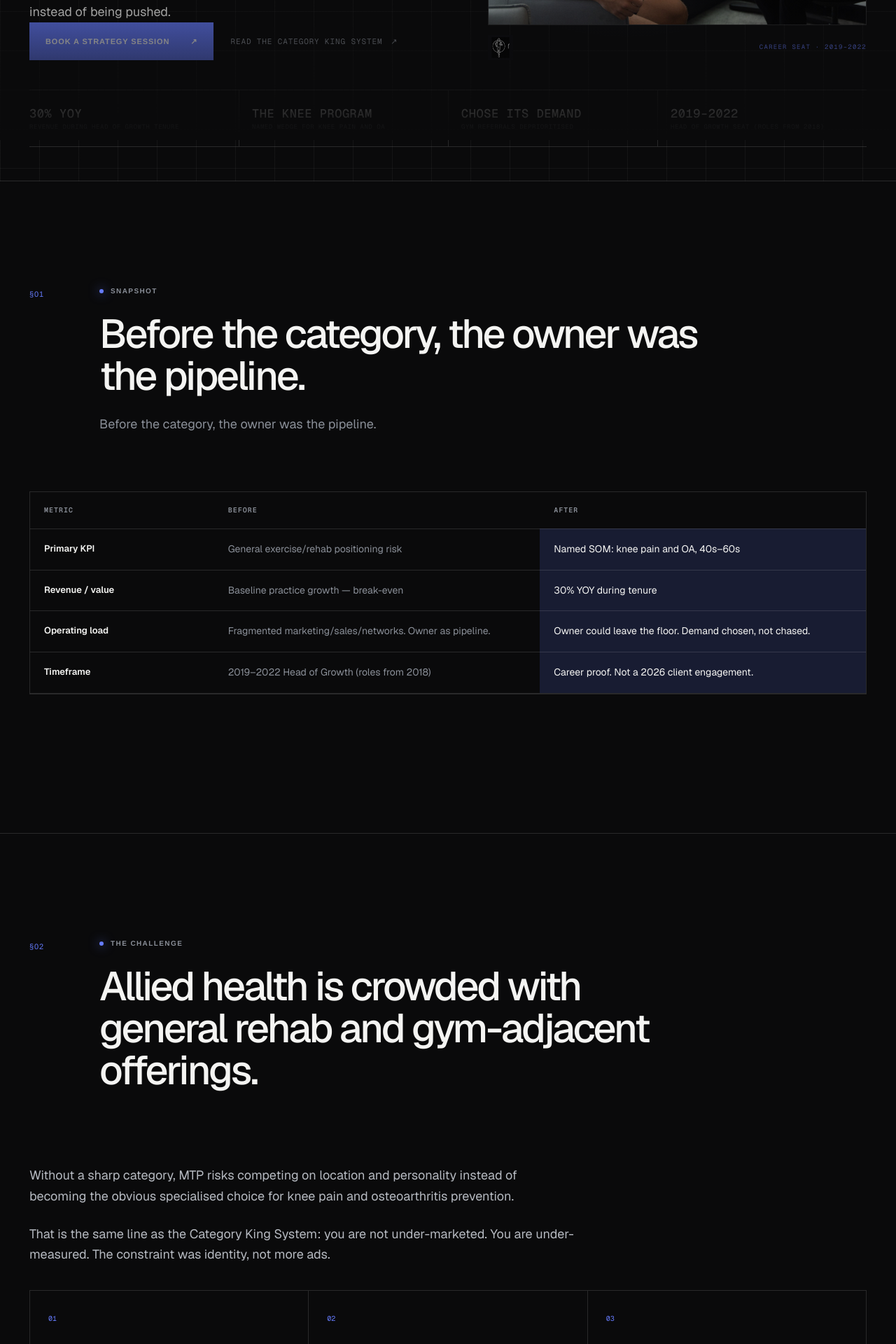
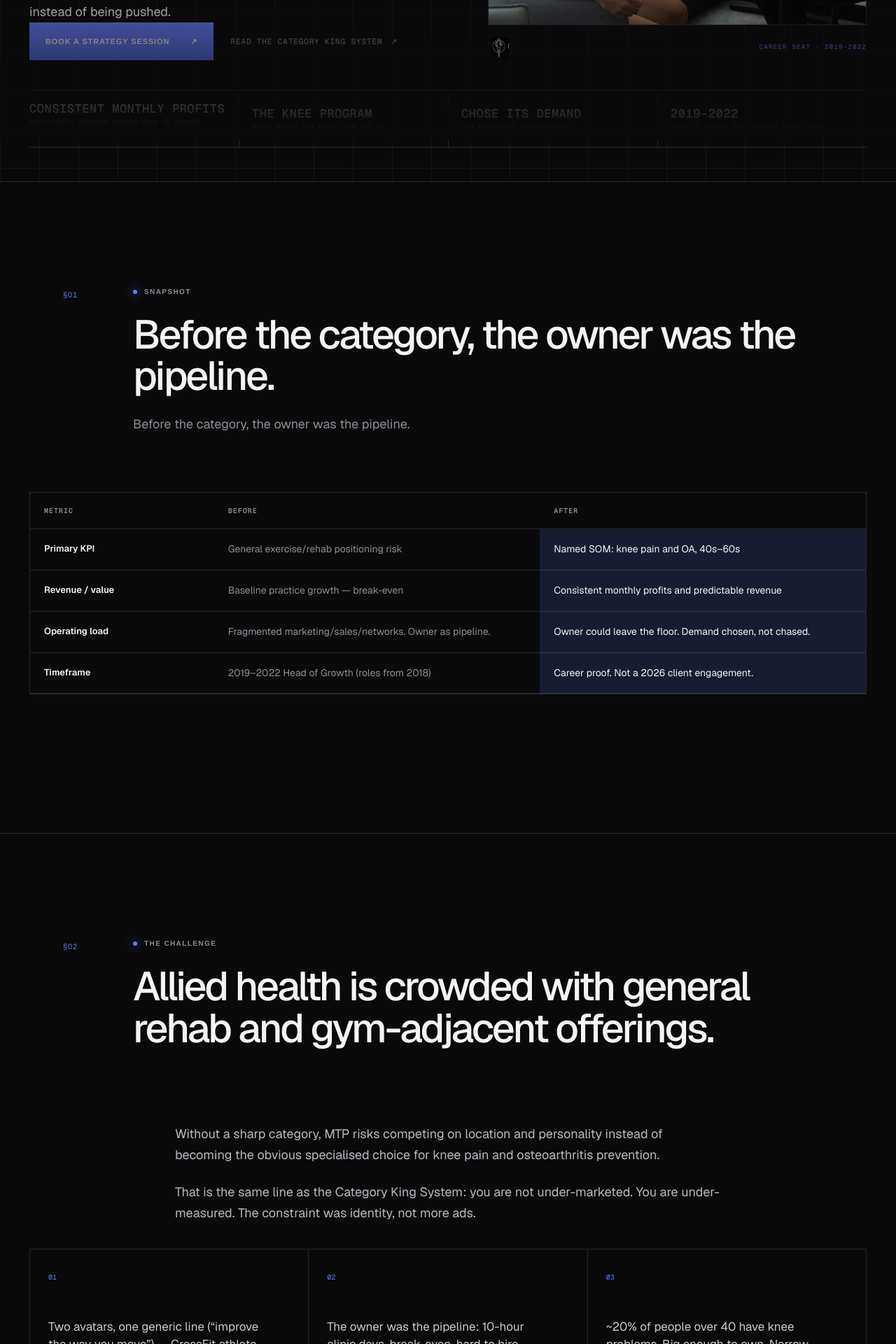
Before and after one commit to beniskillen/Growth-Labs, a Next.js app: page /work/mtp-health in a window 1280 px wide. Shown: the part 600-2520 px from the top of the page at 70% size. Built offline with nearby package versions, Linux system fonts and the light colour scheme.

Commit message:
Move the MTP case below the illustration and drop the unverified 30% YOY claim.
Centre short text modules, give the case its own section, and describe the result as consistent monthly profits and predictable revenue.

```diff
--- a/app/globals.css
+++ b/app/globals.css
@@ -3343,6 +3343,37 @@ html[data-typeface="geist"] .valence-caption {
   margin-bottom: 42px;
 }
 
+.offer-section .section-heading,
+.faq-section .section-heading {
+  max-width: 1100px;
+  width: 100%;
+  margin-inline: auto;
+}
+
+.offer-section .section-heading > div:last-child,
+.faq-section .section-heading > div:last-child {
+  max-width: none;
+}
+
+.offer-section .offer-prose,
+.offer-section .offer-chips,
+.offer-section .offer-quote,
+.offer-section .offer-definition,
+.offer-section .offer-lede,
+.offer-section .offer-scoreboard,
+.offer-section .offer-statement,
+.offer-section .offer-funnel-svg,
+.offer-section .offer-illustration-note,
+.offer-section .offer-example > p,
+.offer-section .offer-rule {
+  width: 100%;
+  margin-inline: auto;
+}
+
+.offer-section .button-row {
+  justify-content: center;
+}
+
 .offer-prose {
   max-width: 780px;
 }
@@ -3367,7 +3398,7 @@ html[data-typeface="geist"] .valence-caption {
   display: grid;
   grid-template-columns: repeat(3, 1fr);
   max-width: 780px;
-  margin: 36px 0 48px;
+  margin: 36px auto 48px;
   border-top: 1px solid var(--line);
   border-left: 1px solid var(--line);
 }
@@ -3383,7 +3414,7 @@ html[data-typeface="geist"] .valence-caption {
 
 .offer-quote {
   max-width: 900px;
-  margin: 48px 0;
+  margin: 48px auto;
   padding: 28px 0 28px 28px;
   border-left: 2px solid var(--signal);
   color: var(--paper);
@@ -3408,7 +3439,7 @@ html[data-typeface="geist"] .valence-caption {
 
 .offer-definition {
   max-width: 900px;
-  margin: 72px 0 64px;
+  margin: 72px auto 64px;
   padding-top: 48px;
   border-top: 1px solid var(--line);
 }
@@ -3423,7 +3454,7 @@ html[data-typeface="geist"] .valence-caption {
 
 .offer-lede {
   max-width: 780px;
-  margin: 0 0 36px;
+  margin: 0 auto 36px;
   color: var(--paper);
   font-size: 20px;
   letter-spacing: -0.02em;
@@ -3497,12 +3528,12 @@ html[data-typeface="geist"] .valence-caption {
 .offer-rule {
   display: grid;
   gap: 18px;
-  margin-left: 0;
+  max-width: 1020px;
 }
 
 .offer-scoreboard {
   max-width: 900px;
-  margin: 72px 0 48px;
+  margin: 72px auto 48px;
 }
 
 .offer-scoreboard ol {
@@ -3548,7 +3579,7 @@ html[data-typeface="geist"] .valence-caption {
 
 .offer-statement {
   max-width: 1040px;
-  margin: 72px 0 0;
+  margin: 72px auto 0;
   font-size: clamp(32px, 4vw, 58px);
   font-weight: 500;
   letter-spacing: -0.045em;
@@ -3601,7 +3632,7 @@ html[data-typeface="geist"] .valence-caption {
 
 .offer-example > p {
   max-width: 780px;
-  margin: 0 0 36px;
+  margin: 0 auto 36px;
   color: #b6bac1;
   font-size: 18px;
   line-height: 1.65;
@@ -3609,16 +3640,12 @@ html[data-typeface="geist"] .valence-caption {
 
 .offer-funnel-svg {
   max-width: 900px;
-  margin: 0 0 28px;
+  margin: 0 auto 28px;
 }
 
 .offer-illustration-note {
   max-width: 780px;
-  margin: 0 0 48px !important;
-}
-
-.offer-example .case-feature {
-  margin: 0 0 56px;
+  margin: 0 auto 48px !important;
 }
 
 .offer-compare-wrap {
--- a/app/page.tsx
+++ b/app/page.tsx
@@ -371,9 +371,6 @@ export default function OfferPage() {
           <p className="offer-caveat offer-illustration-note">
             <strong>Note:</strong> {illustrationNumbersNote}
           </p>
-          <div id="work">
-            <MtpCaseFeature />
-          </div>
           <div className="offer-compare-wrap">
             <table className="offer-compare">
               <thead>
@@ -408,9 +405,19 @@ export default function OfferPage() {
         </div>
       </section>
 
+      <section className="section offer-section" id="work">
+        <SectionHeading
+          number="06"
+          eyebrow="FLAGSHIP CASE"
+          title="The real allied health example."
+          copy="Same clinicians. A named category. A system that could hold paid traffic."
+        />
+        <MtpCaseFeature />
+      </section>
+
       <section className="section offer-section">
         <SectionHeading
-          number="06"
+          number="07"
           eyebrow="THE OFFER"
           title="$10,000 to your bottom line in 30 days. Or you don't pay."
         />
@@ -459,7 +466,7 @@ export default function OfferPage() {
       </section>
 
       <section className="offer-guarantee grid-bg">
-        <span className="section-index">§07</span>
+        <span className="section-index">§08</span>
         <Eyebrow>THE GUARANTEE</Eyebrow>
         <h2>Miss, and you owe nothing.</h2>
         <p>
@@ -469,7 +476,7 @@ export default function OfferPage() {
 
       <section className="section offer-section">
         <SectionHeading
-          number="08"
+          number="09"
           eyebrow="WHO IT'S FOR"
           title="Category kings only. Not marginal gains."
         />
@@ -495,7 +502,7 @@ export default function OfferPage() {
 
       <section className="section offer-section">
         <header className="section-heading">
-          <div className="section-index">§09</div>
+          <div className="section-index">§10</div>
           <div>
             <Eyebrow>WHO&apos;S BEHIND IT</Eyebrow>
           </div>
@@ -522,7 +529,7 @@ export default function OfferPage() {
 
       <section className="section faq-section">
         <header className="section-heading">
-          <div className="section-index">§10</div>
+          <div className="section-index">§11</div>
           <div>
             <Eyebrow>FAQ</Eyebrow>
           </div>
--- a/app/work/mtp-health/copy.ts
+++ b/app/work/mtp-health/copy.ts
@@ -3,17 +3,17 @@ export const card = {
   title: "MTP Health — Own the specialised knee category",
   oneLiner:
     "First Head of Growth seat: turned specialised exercise delivery into a category offer with commercial systems underneath — so demand pulled instead of being pushed.",
-  proof: "30% YOY revenue · The Knee Program as wedge · chose its demand",
+  proof: "Consistent monthly profits · Predictable revenue · The Knee Program as wedge",
   cta: "Read the case study",
 } as const;
 
 export const hero = {
   eyebrow: "Flagship case · Category King System",
-  titleBefore: "30% YOY.",
-  titleEm: "The Knee Program.",
+  titleBefore: "Consistent monthly profits.",
+  titleEm: "Predictable revenue.",
   lead: "This is the allied health example. Same clinicians. A named category. A system that could hold paid traffic.",
   proof: [
-    ["30% YOY", "Revenue during Head of Growth tenure"],
+    ["Consistent monthly profits", "Predictable revenue during Head of Growth tenure"],
     ["The Knee Program", "Named wedge for knee pain and OA"],
     ["Chose its demand", "Gym referrals deprioritised"],
     ["2019–2022", "Head of Growth seat (roles from 2018)"],
@@ -31,7 +31,7 @@ export const snapshot = {
     {
       metric: "Revenue / value",
       before: "Baseline practice growth — break-even",
-      after: "30% YOY during tenure",
+      after: "Consistent monthly profits and predictable revenue",
     },
     {
       metric: "Operating load",
@@ -100,7 +100,7 @@ export const categoryLayers = [
     "The Knee Program — specialised exercise to relieve pain, avoid surgery, stay active",
   ],
   ["One funnel / channel stack", "Marketing + sales + referral networks + stakeholder BD"],
-  ["One number", "Revenue growth YOY under the Head of Growth system"],
+  ["One number", "Consistent monthly profits and predictable revenue under the Head of Growth system"],
 ] as const;
 
 export const thesis = {
@@ -192,7 +192,7 @@ export const comparison: [string, string, string][] = [
   [
     "Public result",
     "Break-even generalist.",
-    "30% YOY during Head of Growth tenure.",
+    "Consistent monthly profits and predictable revenue during Head of Growth tenure.",
   ],
 ];
 
@@ -232,7 +232,7 @@ export const lessons = [
 ] as const;
 
 export const results = [
-  "30% increase in revenue YOY (LinkedIn / CV)",
+  "Consistent monthly profits and predictable revenue during Head of Growth tenure",
   "Multi-year infrastructure build in a regulated health environment",
   "Career proof that Category King works outside pure digital and crypto lanes",
   "From founder-as-pipeline to a specialised practice that still leads with knee and hip in 2026",
@@ -276,7 +276,7 @@ export const inputs = {
   roles:
     "Ben owned growth strategy and execution across marketing, sales and relationship BD. The clinician owned the program and fulfilment.",
   hours: "Full Head of Growth seat over a multi-year tenure",
-  kpi: "Category ownership + growth system → no longer demand constrained → 30% YOY revenue + multi-location specialised practice",
+  kpi: "Category ownership + growth system → no longer demand constrained → consistent monthly profits, predictable revenue, and a multi-location specialised practice",
 } as const;
 
 export const illustrationNumbersNote =
--- a/app/work/mtp-health/page.tsx
+++ b/app/work/mtp-health/page.tsx
@@ -31,7 +31,7 @@ import { ReferralPath } from "./diagrams";
 export const metadata = {
   title: "MTP Health — Own the specialised knee category",
   description:
-    "First Head of Growth seat at MTP Health: 30% YOY by owning specialised knee/OA delivery through The Knee Program. The real allied health example behind the Category King System.",
+    "First Head of Growth seat at MTP Health: consistent monthly profits and predictable revenue by owning specialised knee/OA delivery through The Knee Program. The real allied health example behind the Category King System.",
 };
 
 function StrategyButton() {
@@ -257,7 +257,7 @@ export default function MtpHealthCase() {
               <strong>The read:</strong> they could turn away gym referrals. Choosing demand is Gate 2. ~30% assessment-to-program is the Category King close rate, not a gym-pack close rate.
             </p>
             <p className="offer-caveat">
-              <strong>Caveat:</strong> MTP’s public proof is 30% YOY, always-on ads at ~20% into larger offerings, and the ability to choose demand. The 1,000-click funnel diagram above is the same illustrative aggregate shown on the Category King page, not MTP’s operating numbers.
+              <strong>Caveat:</strong> MTP’s public proof is consistent monthly profits and predictable revenue, always-on ads at ~20% into larger offerings, and the ability to choose demand. The 1,000-click funnel diagram above is the same illustrative aggregate shown on the Category King page, not MTP’s operating numbers.
             </p>
           </div>
         </div>
@@ -295,7 +295,7 @@ export default function MtpHealthCase() {
         <SectionHeading
           number="07"
           eyebrow="RESULTS"
-          title="30% YOY. Then the category kept compounding."
+          title="Consistent monthly profits. Then the category kept compounding."
         />
         <div className="work-result-list">
           {results.map((item, index) => (
```
Also changed, not shown: 1 other file (tests, documents, lock files or other folders).
